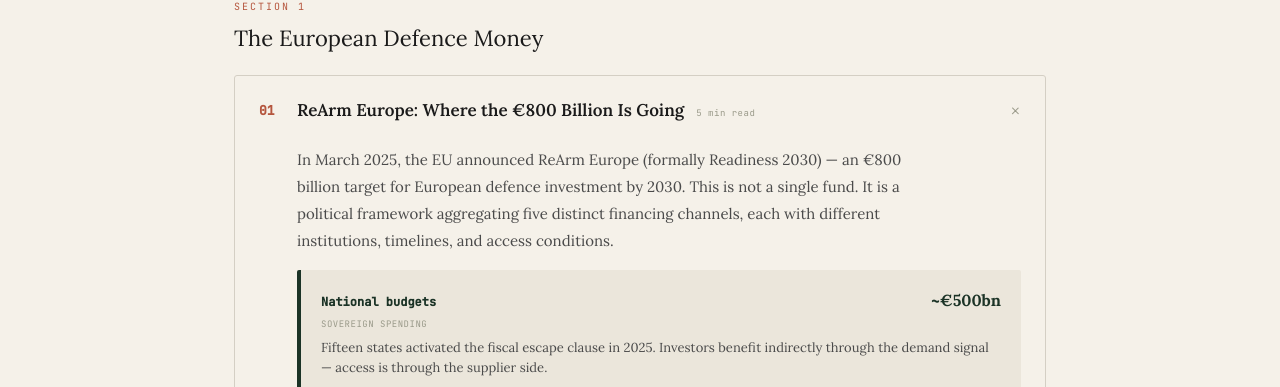
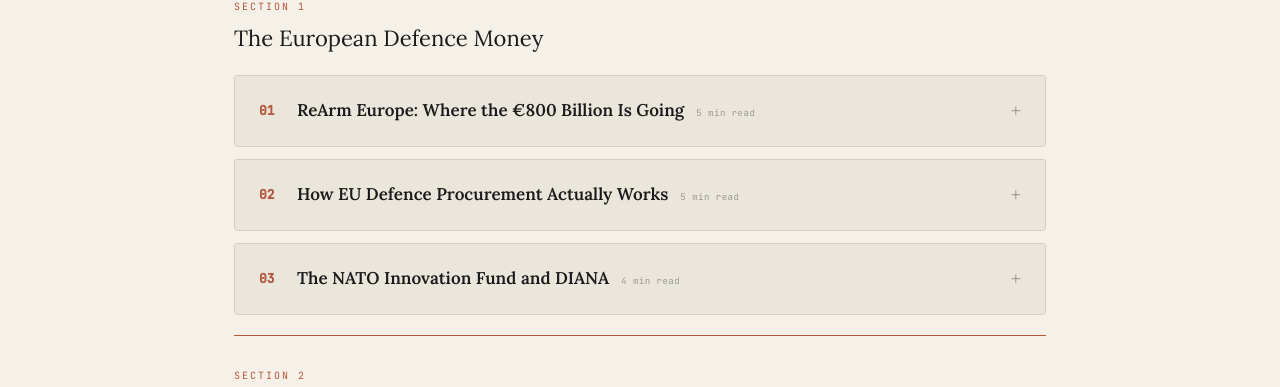
Before and after one commit to scosullivan/security-ireland, a Next.js app: page /for-investors in a window 1280 px wide. Shown: the part 413-800 px from the top of the page. Built offline with nearby package versions, Linux system fonts and the light colour scheme.

Commit message:
Update page.tsx

```diff
--- a/src/app/for-investors/page.tsx
+++ b/src/app/for-investors/page.tsx
@@ -152,7 +152,7 @@
         <h2 style={sectionH2}>The European Defence Money</h2>
 
         {/* ── 1. ReArm Europe ── */}
-        <Expandable num="01" title="ReArm Europe: Where the &euro;800 Billion Is Going" readTime="5 min read" defaultOpen>
+        <Expandable num="01" title="ReArm Europe: Where the &euro;800 Billion Is Going" readTime="5 min read">
           <p style={p}>
             In March 2025, the EU announced ReArm Europe (formally Readiness 2030) &mdash; an &euro;800 billion target for European defence investment by 2030. This is not a single fund. It is a political framework aggregating five distinct financing channels, each with different institutions, timelines, and access conditions.
           </p>
```
